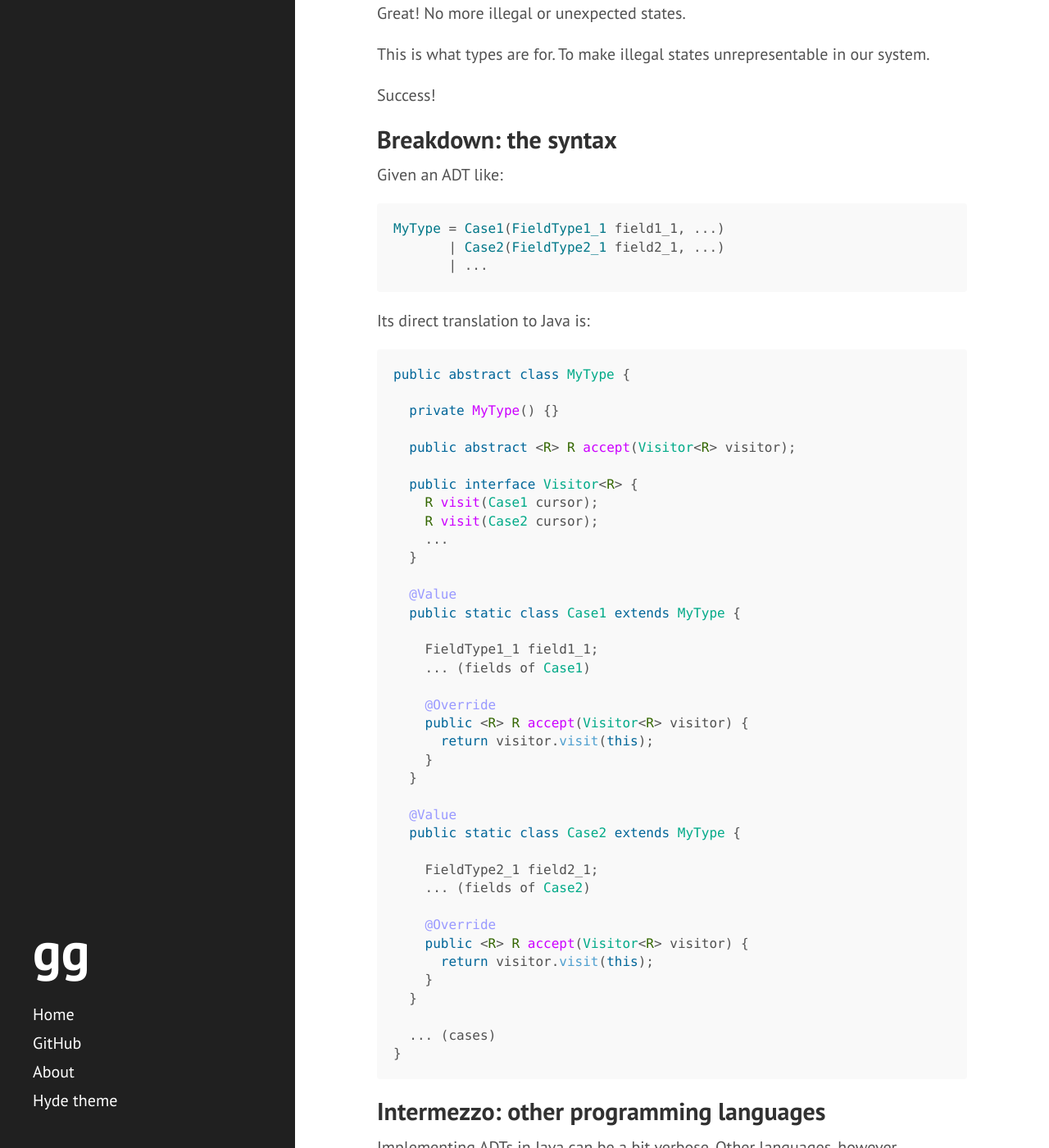
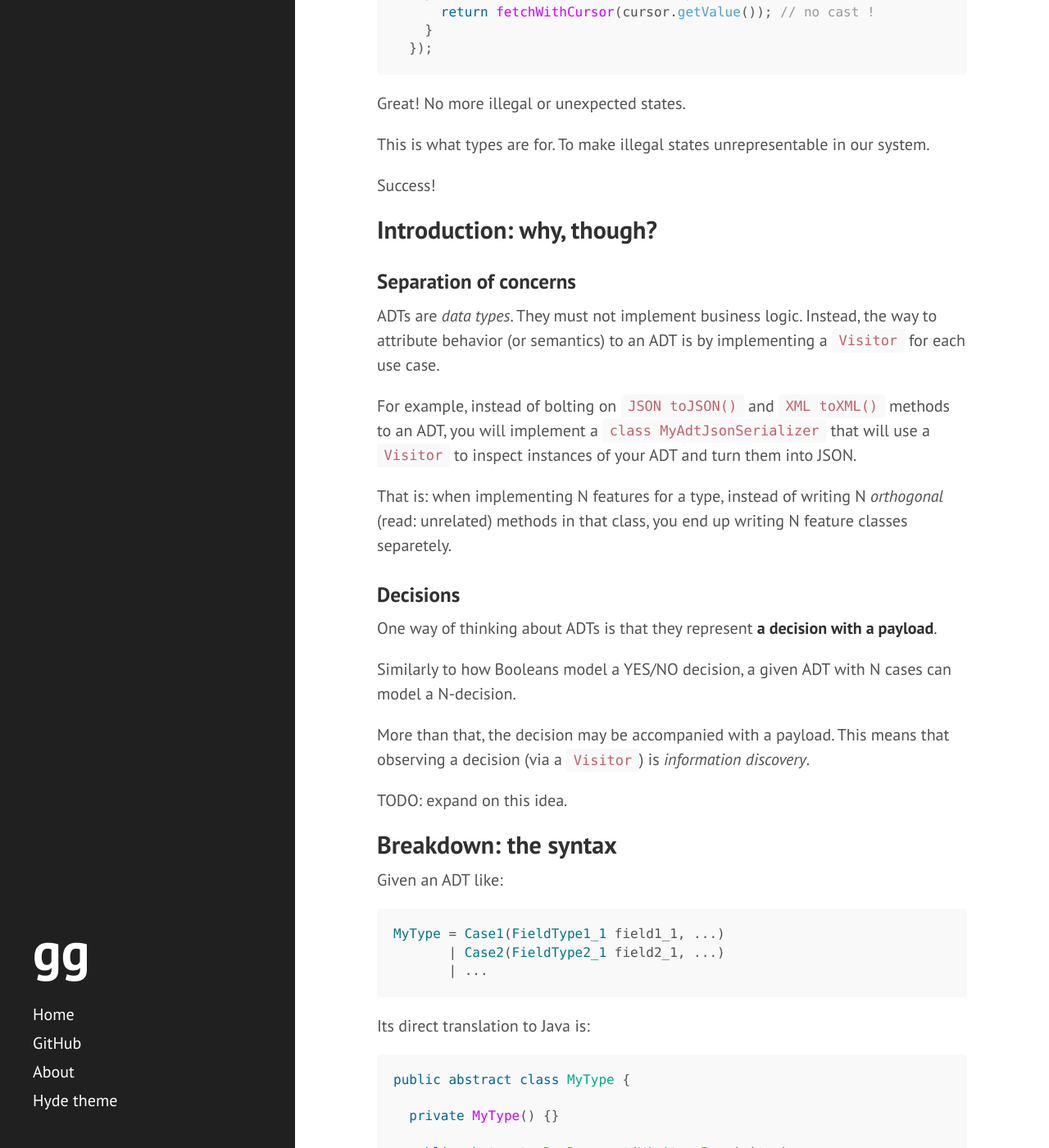
Before and after one commit to Garciat/garciat.github.io, a Jekyll site: the page built from _posts/2020-05-07-java-adt.md, in a window 1280 px wide and 1400 px high, scrolled down 13641 px. Shown: the whole window at 82% size. Built offline with Jekyll 4.4.1, drawn with Linux system fonts in a browser that asks for light colours; some of the changed text lies outside the part shown.

Commit message:
Update 2020-05-07-java-adt.md

```diff
--- a/_posts/2020-05-07-java-adt.md
+++ b/_posts/2020-05-07-java-adt.md
@@ -521,6 +521,26 @@ Great! No more illegal or unexpected states.
 This is what types are for. To make illegal states unrepresentable in our system.
 
 Success!
+
+## Introduction: why, though?
+
+### Separation of concerns
+
+ADTs are _data types_. They must not implement business logic. Instead, the way to attribute behavior (or semantics) to an ADT is by implementing a `Visitor` for each use case.
+
+For example, instead of bolting on `JSON toJSON()` and `XML toXML()` methods to an ADT, you will implement a `class MyAdtJsonSerializer` that will use a `Visitor` to inspect instances of your ADT and turn them into JSON.
+
+That is: when implementing N features for a type, instead of writing N _orthogonal_ (read: unrelated) methods in that class, you end up writing N feature classes separetely.
+
+### Decisions
+
+One way of thinking about ADTs is that they represent **a decision with a payload**.
+
+Similarly to how Booleans model a YES/NO decision, a given ADT with N cases can model a N-decision.
+
+More than that, the decision may be accompanied with a payload. This means that observing a decision (via a `Visitor`) is _information discovery_.
+
+TODO: expand on this idea.
 
 ## Breakdown: the syntax
 
```
